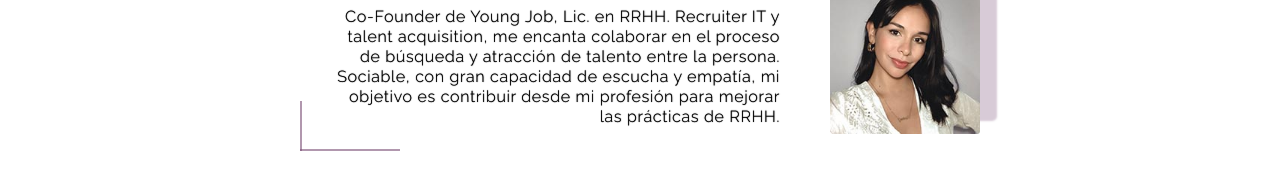
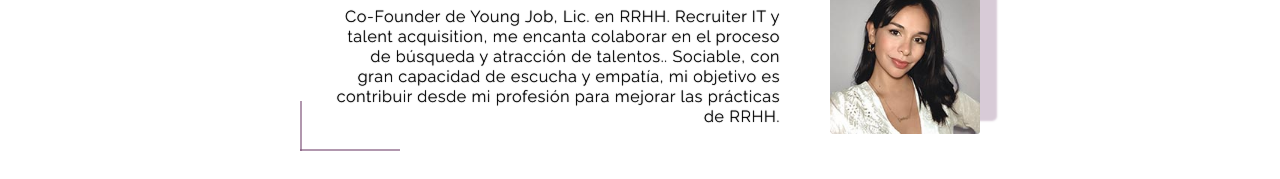
Before and after one commit to Hhernanoliva/youngjob, a plain HTML site: page index.html in a window 1280 px wide. Shown: the part 2127-2306 px from the top of the page. Drawn offline with nearby package versions, Linux system fonts and the light colour scheme; a script that the page names is missing; a web font is replaced by a local one.

Commit message:
correccion Marines

```diff
--- a/index.html
+++ b/index.html
@@ -167,7 +167,7 @@
                 <div class="container-perfil-revers" data-aos="fade-up">
                     <div class="izq">
                         <h4>Marines Diaz <span> <a href="https://www.linkedin.com/in/marinesdiaz/" target="_blank"><img src="./img/linkedin-card.svg" alt=""></a></span></h4>
-                         <p>Co-Founder de Young Job, Lic. en RRHH. Recruiter IT y talent acquisition, me encanta colaborar en el proceso de búsqueda y atracción de talento entre la persona.
+                         <p>Co-Founder de Young Job, Lic. en RRHH. Recruiter IT y talent acquisition, me encanta colaborar en el proceso de búsqueda y atracción de talentos..
                             Sociable, con gran capacidad de escucha y empatía, mi objetivo es contribuir desde mi profesión para mejorar las prácticas de RRHH.</p>
                          <div class="line-right"></div>
                          <div class="line-bottom"></div>
```
